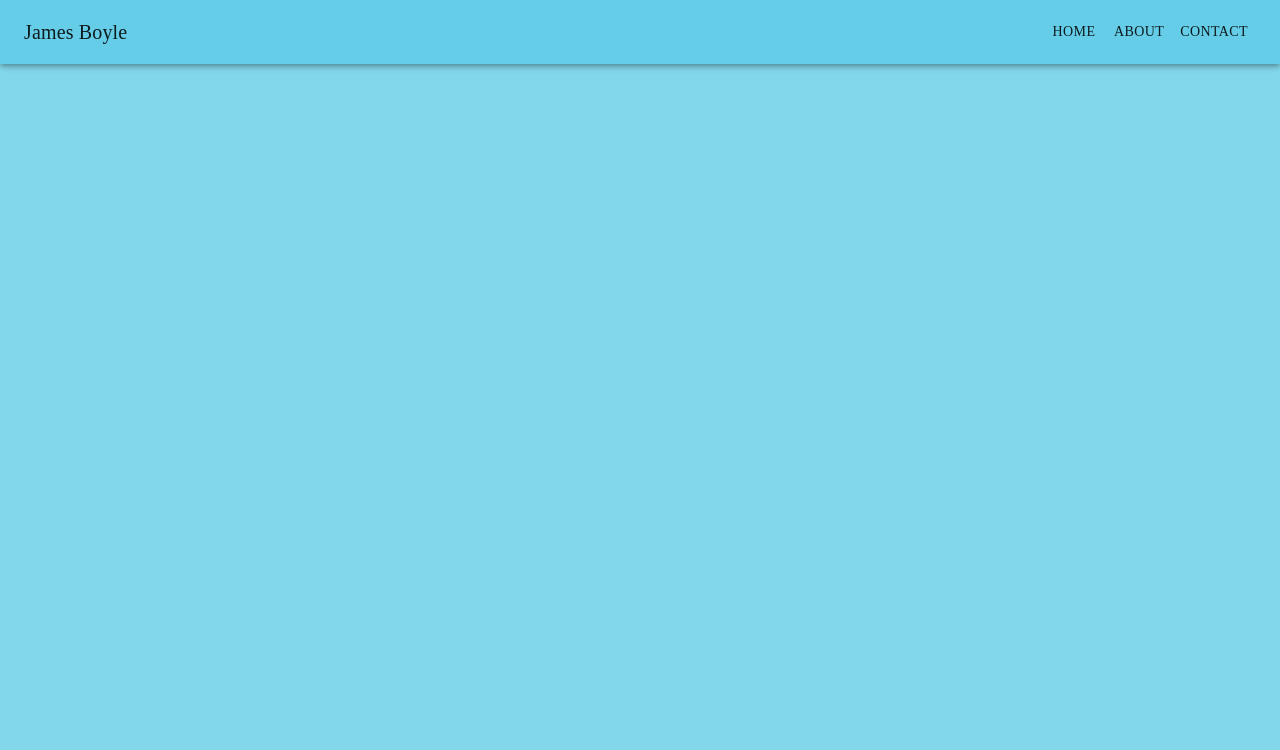
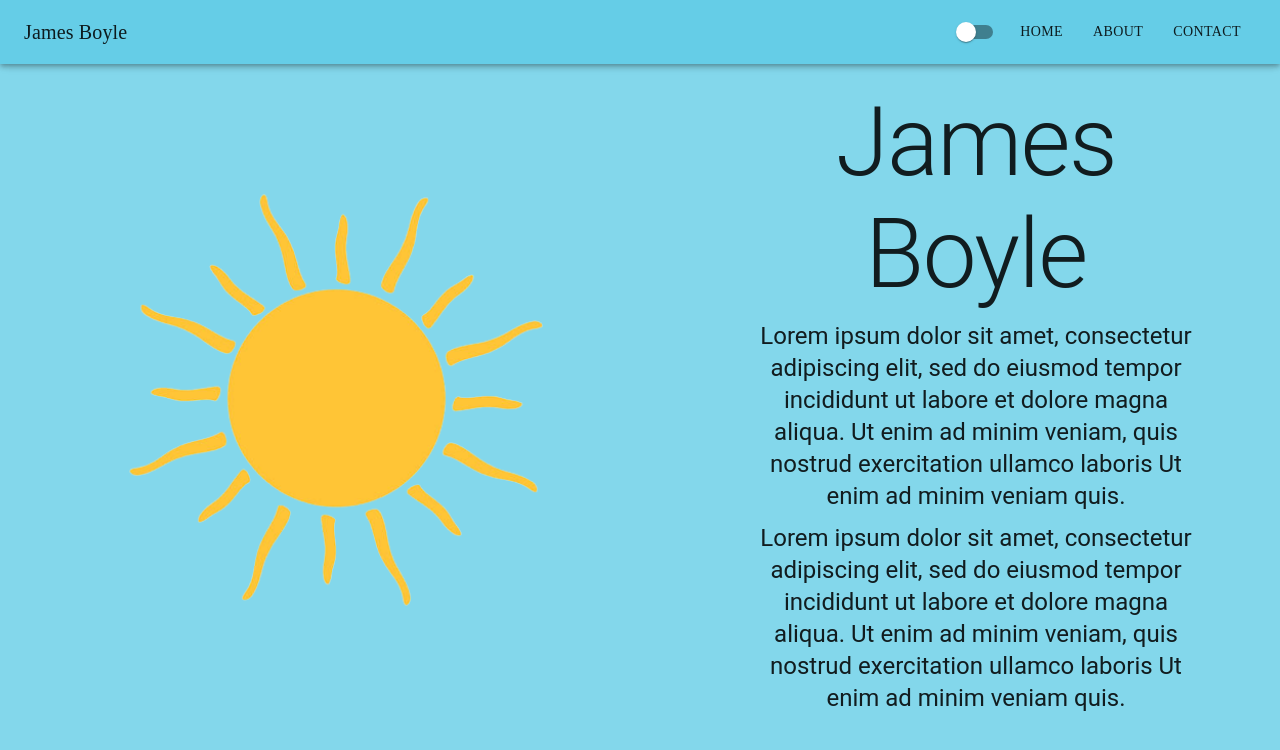
Before and after one commit to jamesdev4you/Portfolio, a React (Create React App) app: page / in a window 1280 px wide. Shown: the top 750 px of the page. Built offline with nearby package versions, Linux system fonts and the light colour scheme.

Commit message:
MVP Home Section

```diff
--- a/src/App.js
+++ b/src/App.js
@@ -29,6 +29,22 @@ const theme = createTheme({
           unicodeRange: U+0000-00FF, U+0131, U+0152-0153, U+02BB-02BC, U+02C6, U+02DA, U+02DC, U+2000-206F, U+2074, U+20AC, U+2122, U+2191, U+2193, U+2212, U+2215, U+FEFF;
         }`,
       },
+      MuiTypography: {
+        defaultProps: {
+          variantMapping: {
+            h1: "h2",
+            h2: "h3",
+            h3: "h4",
+            h4: "h5",
+            h5: "h6",
+            h6: "h6",
+            subtitle1: "p",
+            subtitle2: "p",
+            body1: "span",
+            body2: "span",
+          },
+        },
+      },
     },
   },
 });
--- a/src/PrimaryComponents/HomePage.js
+++ b/src/PrimaryComponents/HomePage.js
@@ -1,10 +1,22 @@
 import React from "react";
 import Box from "@mui/material/Box";
+import HomeAbout from "../SecondaryComponents/HomeAbout";
+import HomeImage from "../SecondaryComponents/HomeImage";
 
 export default function HomePage() {
   return (
     <Box
-      sx={{ width: "100%", height: "100vh", backgroundColor: "primary.light" }}
-    ></Box>
+      sx={{
+        width: "100%",
+        height: "100vh",
+        backgroundColor: "primary.light",
+        display: "flex",
+        alignItems: "center",
+        justifyContent: "space-around",
+      }}
+    >
+      <HomeImage />
+      <HomeAbout />
+    </Box>
   );
 }
--- a/src/PrimaryComponents/Menu.js
+++ b/src/PrimaryComponents/Menu.js
@@ -15,6 +15,7 @@ import CloseIcon from "@mui/icons-material/Close";
 import Toolbar from "@mui/material/Toolbar";
 import Typography from "@mui/material/Typography";
 import Button from "@mui/material/Button";
+import Switch from "@mui/material/Switch";
 import "../index.css";
 
 const drawerWidth = 240;
@@ -99,11 +100,17 @@ export default function Menu(props) {
           >
             James Boyle
           </Typography>
+          <Switch />
           <Box sx={{ display: { xs: "none", sm: "block" } }}>
             {navItems.map((item) => (
               <Button
                 key={item}
-                sx={{ color: "text.primary", fontFamily: "Montserrat" }}
+                sx={{
+                  color: "text.primary",
+                  fontFamily: "Montserrat",
+                  paddingLeft: "15px",
+                  paddingRight: "15px",
+                }}
               >
                 {item}
               </Button>
--- a/src/SecondaryComponents/AboutSection.js
+++ /dev/null
@@ -1,3 +0,0 @@
-import React from "react";
-
-export default function AboutSection() {}
--- /dev/null
+++ b/src/SecondaryComponents/HomeAbout.js
@@ -0,0 +1,53 @@
+import React from "react";
+import Box from "@mui/material/Box";
+import Typography from "@mui/material/Typography";
+
+export default function HomeAbout() {
+  return (
+    <Box
+      sx={{
+        display: "flex",
+        flexDirection: "column",
+        width: { xs: "80%", md: "80%", lg: "35%" },
+        gap: "10px",
+      }}
+    >
+      <Typography
+        variant="h1"
+        sx={{
+          margin: "auto",
+          textAlign: "center",
+        }}
+      >
+        James Boyle
+      </Typography>
+      <Typography
+        variant="h5"
+        sx={{
+          textAlign: "center",
+          margin: "auto",
+          textAlign: "center",
+        }}
+      >
+        Lorem ipsum dolor sit amet, consectetur adipiscing elit, sed do eiusmod
+        tempor incididunt ut labore et dolore magna aliqua. Ut enim ad minim
+        veniam, quis nostrud exercitation ullamco laboris Ut enim ad minim
+        veniam quis.
+      </Typography>
+      <Typography
+        variant="h5"
+        sx={{
+          textAlign: "center",
+          margin: "auto",
+          textAlign: "center",
+          display: { xs: "none", md: "none", lg: "flex" },
+        }}
+      >
+        Lorem ipsum dolor sit amet, consectetur adipiscing elit, sed do eiusmod
+        tempor incididunt ut labore et dolore magna aliqua. Ut enim ad minim
+        veniam, quis nostrud exercitation ullamco laboris Ut enim ad minim
+        veniam quis.
+      </Typography>
+    </Box>
+  );
+}
--- /dev/null
+++ b/src/SecondaryComponents/HomeImage.js
@@ -0,0 +1,17 @@
+import React from "react";
+import Sun from "../Images/sun.png";
+import Box from "@mui/material/Box";
+
+export default function HomeImage() {
+  return (
+    <Box
+      sx={{
+        display: { xs: "none", md: "none", lg: "flex" },
+        flexDirection: "column",
+        width: "40%",
+      }}
+    >
+      <img src={`${Sun}?w=164&h=164&fit=crop&auto=format`} alt="Sun" />
+    </Box>
+  );
+}
```
Also changed, not shown: src/Images/sun.png (added).
